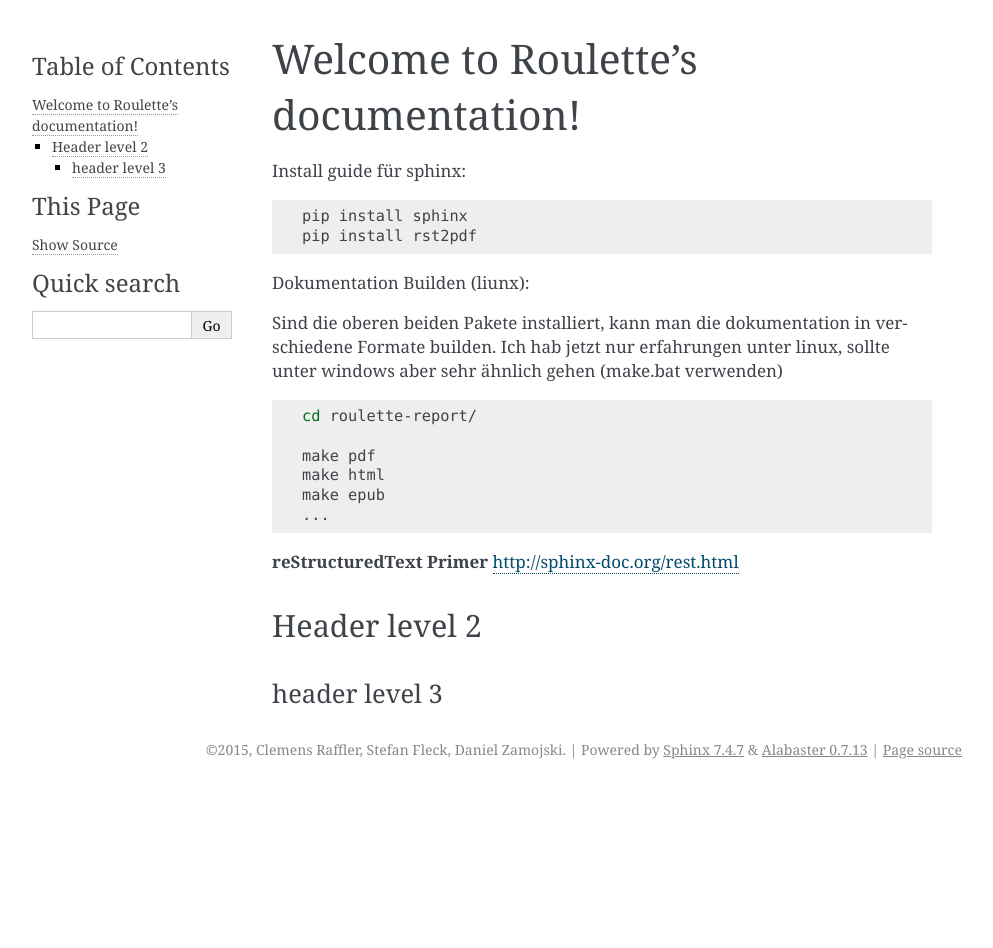
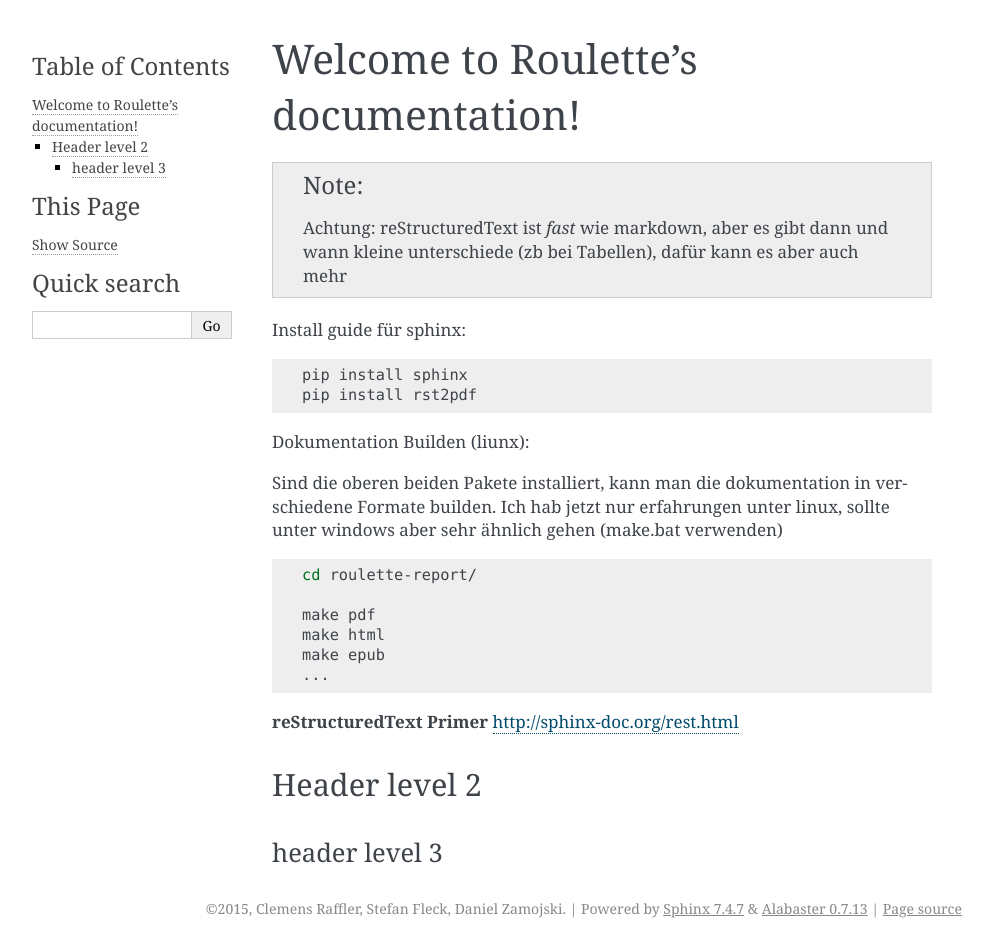
Before and after one commit to root676/G08_python_for_geosciences, a Sphinx documentation site: the page built from homework1/roulette-report/source/index.rst, in a window 1280 px wide. Shown: the whole page, without its empty margins (148-1141 px from the left). Built offline with Sphinx 7.4.7, drawn with Linux system fonts in a browser that asks for light colours; before the commit the page ends 900 px from its top, so only the background shows below that.

Commit message:
Update index.rst

```diff
--- a/homework1/roulette-report/source/index.rst
+++ b/homework1/roulette-report/source/index.rst
@@ -5,6 +5,12 @@
 
 Welcome to Roulette's documentation!
 ====================================
+
+.. note::
+
+   Achtung: reStructuredText ist *fast* wie markdown, aber es
+   gibt dann und wann kleine unterschiede (zb bei Tabellen), dafür kann es
+   aber auch mehr
 
 Install guide für sphinx:
 
```
